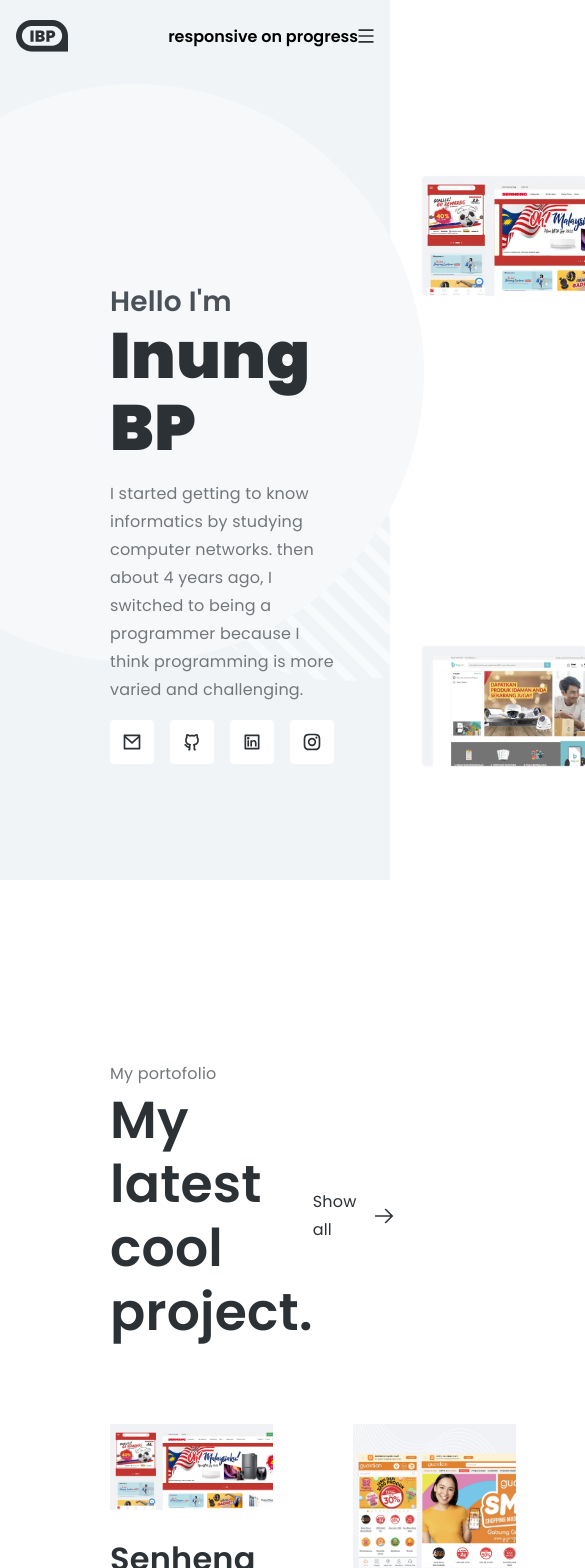
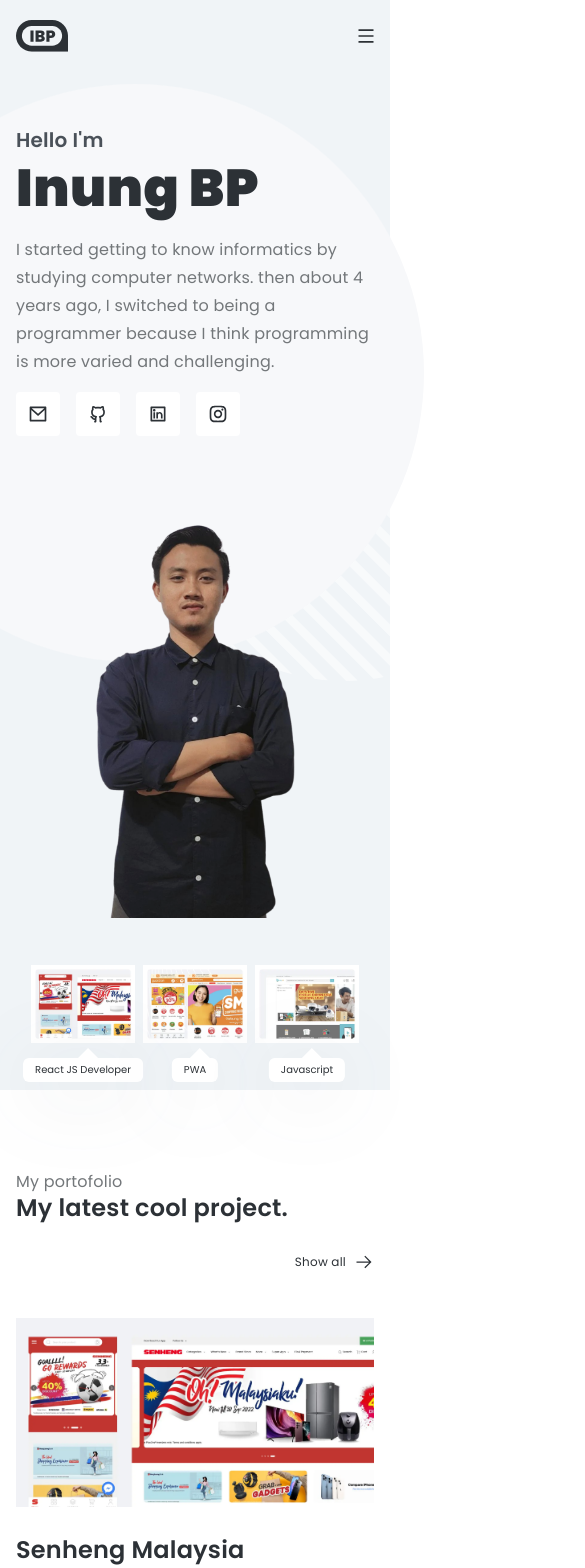
Before and after one commit to inungbagusp/portofolio, a Next.js app: page / in a window 390 px wide. Shown: the top 1568 px of the page, 585 px wide, since content can reach past the window. Built offline with nearby package versions, Linux system fonts and the light colour scheme.

Commit message:
feat([responsive] responsive - homepage): fixing responsive homepage

```diff
--- a/src/modules/common/drawer/index.js
+++ b/src/modules/common/drawer/index.js
@@ -1,19 +1,21 @@
 
 import React from 'react';
+import Link from 'next/link';
 import IconButton from '@material-ui/core/IconButton';
 import DehazeIcon from '@material-ui/icons/Dehaze';
 import CloseIcon from '@material-ui/icons/Close';
 import SwipeableDrawer from '@material-ui/core/SwipeableDrawer';
 import useStyles from './style';
 
-const BurgerMenu = () => {
+const BurgerMenu = (props) => {
     const styles = useStyles();
+    const { router } = props;
+
     const [open, setOpen] = React.useState(false);
 
     return (
         <div className={styles.wrapperDrawer}>
             <IconButton onClick={() => setOpen(!open)}>
-            <p className="inung" style={{color: 'black'}}>responsive on progress</p>
             <svg width="16" height="14" viewBox="0 0 16 14" fill="none" xmlns="http://www.w3.org/2000/svg">
                 <path d="M0.5 0.333252H15.5V1.99992H0.5V0.333252ZM0.5 6.16658H15.5V7.83325H0.5V6.16658ZM0.5 11.9999H15.5V13.6666H0.5V11.9999Z" fill="#2C3136"/>
             </svg>
@@ -21,7 +23,15 @@ const BurgerMenu = () => {
             <SwipeableDrawer anchor="right" open={open} onClose={() => setOpen(false)} onOpen={() => setOpen(true)}>
                 <div className={styles.sidebar}>
                     <CloseIcon onClick={() => setOpen(false)} className={styles.closeIcon} />
-                    <p className="inung">on progress</p>
+                    <Link href="/" as="/">
+                        <a className={router.pathname === '/' ? 'burger-item active' : 'burger-item'}>Home</a>
+                    </Link>
+                    <Link href="/profile" as="/profile">
+                        <a className={router.pathname === '/profile' ? 'burger-item active' : 'burger-item'}>Profile</a>
+                    </Link>
+                    <Link href="/experience" as="/experience">
+                        <a className={router.pathname === '/experience' ? 'burger-item active' : 'burger-item'}>Experience</a>
+                    </Link>
                 </div>
             </SwipeableDrawer>
         </div>
--- a/src/modules/common/drawer/style.js
+++ b/src/modules/common/drawer/style.js
@@ -2,7 +2,7 @@ import { makeStyles } from '@material-ui/core/styles';
 
 const useStyles = makeStyles(() => ({
     wrapperDrawer: {
-        '& button': {
+        '& .MuiButtonBase-root': {
             background: 'transparent',
             minWidth: 'unset',
             padding: '0',
@@ -13,7 +13,24 @@ const useStyles = makeStyles(() => ({
     },
 
     sidebar: {
-        width: '70%',
+        width: '230px',
+        display: 'flex',
+        position: 'relative',
+        flexDirection: 'column',
+        padding: '56px 8px',
+        gap: '8px',
+        '& .burger-item': {
+            fontSize: '16px',
+            fontWeight: '400',
+            lineHeight: '28px',
+            letterSpacing: '0.2px',
+            color: '#838486',
+            margin: '0',
+        },
+        '& .burger-item.active': {
+            color: '#128FE1',
+            fontWeight: '600',
+        },
     },
 
     icon: {
@@ -22,7 +39,7 @@ const useStyles = makeStyles(() => ({
 
     closeIcon: {
         position: 'absolute',
-        right: '5px',
+        left: '5px',
         top: '12px',
         cursor: 'pointer',
         zIndex: '1',
--- a/src/modules/homepage/components/hero/hero.module.css
+++ b/src/modules/homepage/components/hero/hero.module.css
@@ -128,3 +128,71 @@
     margin: 16px 0;
     color: #73777A;
 }
+
+@media only screen and (max-width: 768px) {
+
+    /* hero description */
+
+    .wrapperHeroDescription {
+        flex-direction: column;
+        margin: 0 16px;
+    }
+
+    .wrapperHeroDescription .HeroDescription {
+        margin-top: 40px;
+        margin-bottom: 48px;
+    }
+
+    .HeroDescription h1 {
+        font-size: 52px;
+        line-height: 64px;
+    }
+    .HeroDescription h3 {
+        font-size: 20px;
+        line-height: 32px;
+    }
+
+    /* hero profile */
+
+    .wrapperHeroDescription .HeroProfile {
+        text-align: center;
+    }
+
+    .wrapperHeroDescription .HeroProfile img {
+        max-width: 200px;
+        margin-top: 0;
+    }
+
+    /* hero skill */
+
+    .wrapperHeroDescription .HeroSkill {
+        margin-top: 0;
+        z-index: 2;
+        display: flex;
+        justify-content: center;
+        gap: 8px;
+        margin-bottom: 40px;
+    }
+
+    .wrapperHeroDescription .HeroSkill .HeroSkillImg {
+        margin-bottom: 0;
+        max-width: 104px;
+        position: relative;
+    }
+
+    .wrapperHeroDescription .HeroSkill .HeroSkillImg img {
+        width: 100%;
+        height: auto;
+    }
+
+    .wrapperHeroDescription .HeroSkill .HeroSkillImg:nth-child(2) {
+        margin-left: 0;
+    }
+
+    .wrapperHeroDescription .HeroSkill .HeroSkillImg p {
+        margin: 8px 0;
+        font-size: 10px;
+        display: block;
+    }
+
+}
--- a/src/modules/homepage/components/portofolio/portofolio.module.css
+++ b/src/modules/homepage/components/portofolio/portofolio.module.css
@@ -119,3 +119,76 @@
     color: #73777A;
     margin: 0 0 40px 0;
 }
+
+@media only screen and (max-width: 768px) {
+
+    .wrapperPortofolio {
+        margin: 80px 16px;
+    }
+
+    /* title */
+
+    .wrapperTitlePortofolio {
+        display: flex;
+        flex-direction: column;
+        gap: 24px;
+    }
+
+    .wrapperHeaderPortofolio {
+        margin-bottom: 40px;
+    }
+
+    .wrapperHeaderPortofolio p {
+        font-size: 16px;
+        line-height: 24px;
+    }
+    .wrapperHeaderPortofolio h1 {
+        font-size: 24px;
+        line-height: 28px;
+    }
+
+    .wrapperTitlePortofolio a {
+        font-size: 12px;
+        margin-left: auto;
+    }
+
+    .wrapperTitlePortofolio svg {
+        width: 20px;
+    }
+
+    /* content */
+
+    .wrapperContentPortofolio {
+        flex-direction: column;
+        margin-bottom: 80px;
+        gap: 28px;
+    }
+
+    .wrapperContent h3 {
+        font-size: 24px;
+        line-height: 32px;
+    }
+
+    .wrapperContentPortofolio .wrapperLeftContent,
+    .wrapperContentPortofolio .wrapperRightContent{
+        gap: 28px;
+    }
+
+    /* about me */
+
+    .wrapperAboutMe {
+        display: flex;
+        flex-direction: column;
+        gap: 40px;
+    }
+
+    .wrapperAboutMe h1 {
+        font-size: 52px;
+        line-height: 68px;
+        width: 100%;
+    }
+
+    .wrapperAboutMe p {
+        line-height: 28px;
+    }
+}
--- a/src/modules/layout/components/footer/footer.module.css
+++ b/src/modules/layout/components/footer/footer.module.css
@@ -14,3 +14,14 @@
     letter-spacing: 0.2px;
     color: #73777A;
 }
+
+@media only screen and (max-width: 768px) {
+
+    .wrapperFooter {
+        display: flex;
+        flex-direction: column;
+        gap: 8px;
+        padding: 24px;
+        margin-bottom: 24px;
+    }
+}
--- a/src/modules/layout/components/header/index.js
+++ b/src/modules/layout/components/header/index.js
@@ -49,7 +49,11 @@ const Header = () => {
             <button type="button" className={styles.buttonContactMe}>
                 <a href="https://api.whatsapp.com/send?phone=+6285733745088&amp;text=Halo" target="__blank">Contact me</a>
             </button>
-            <div className={styles.drawer}><MobileDrawer /></div>
+
+            {/* mobile header */}
+            <div className={styles.drawer}>
+                <MobileDrawer router={router} />
+            </div>
         </div>
     )
 }
```
